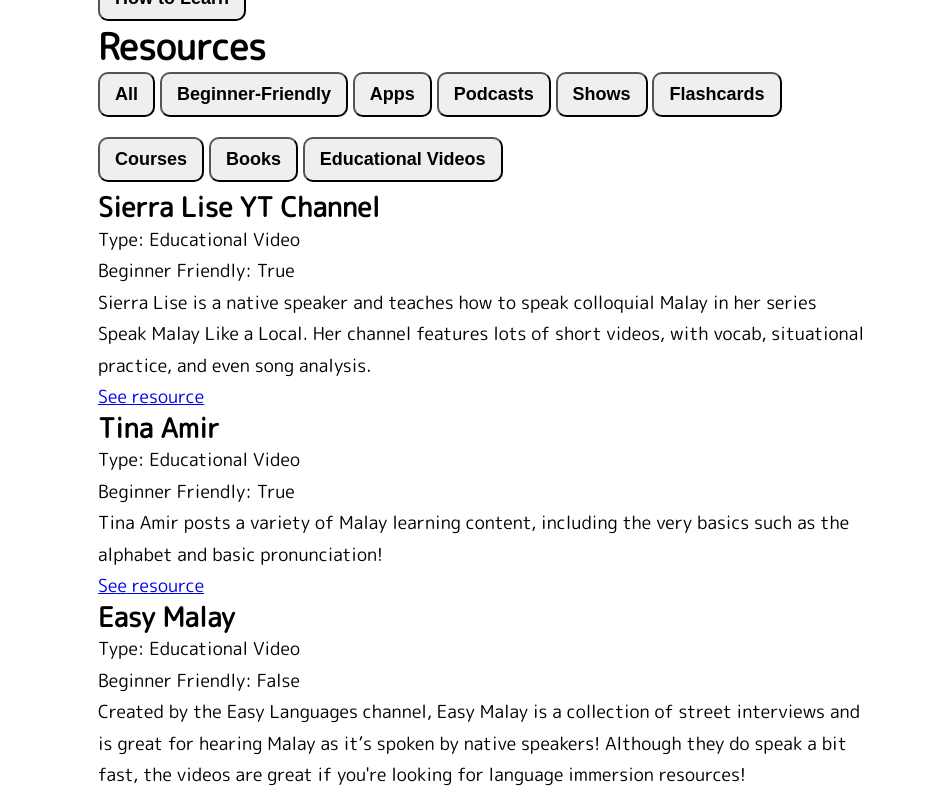
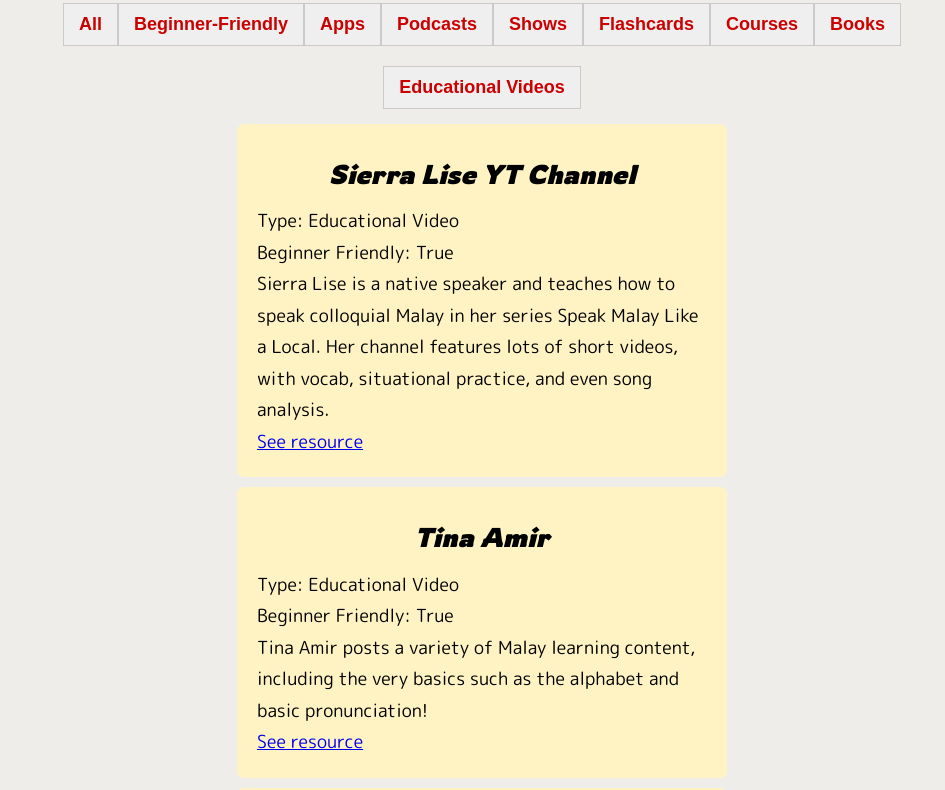
Before and after one commit to warramma/learningmalay, a website with bundled scripts: page library.html in a window 1280 px wide. Shown: the part 721-1511 px from the top of the page, without its empty margins (158-1103 px from the left). Built offline with nearby package versions, Linux system fonts and the light colour scheme.

Commit message:
style resource page

```diff
--- a/library.html
+++ b/library.html
@@ -33,7 +33,6 @@
                 <li>Lastly, remember that this will take time! It is hard to learn a new language, so pat yourself on the back for taking this first step!</li>
             </ul>
             <p>For more on mindset as well as general tips and suggested activities, visit <a href="./how.html">How</a></p>
-            <a href="./how.html"><button>How to Learn</button></a>
         </div>
         <h1>Resources</h1>
         <div id="button-container">
--- a/style.css
+++ b/style.css
@@ -19,6 +19,7 @@
     flex-direction: column;
     line-height: 1.75em;
     font-family: "M PLUS Rounded 1c", sans-serif;
+    background-color: rgb(238, 237, 233);
 }
 /*--------NAV--------*/
 header{
@@ -171,25 +172,57 @@
     display: flex;
     flex-direction: column;
     padding: 30px;
-    width: 60%;
+    width: 70%;
     margin: 0 auto;
-    margin-top: 100px;
+    margin-top: 40px;
 }
 .how-main ul, .library-main ul{
     margin-left: 50px;
 }
 
+.library-main h1, .how-main h1{
+    margin: 30px 0px;
+    font-size: 60px;
+    color: rgb(58, 58, 162);
+    font-family: "Rowdies", sans-serif;
+    text-shadow: rgb(255, 247, 9) 1px 0 10px;
+}
+h2, h3, h4{
+    margin: 15px 0px;
+    font-family: "Rowdies", sans-serif;
+}
 /*=========LIBRARY STYLING-================*/
 #resources-container{
     display: flex;
     flex-wrap: wrap;
     justify-content: space-around;
 }
-.game-card{
+.resource-card{
     background-color: #FFFFFF;
-    padding: 1%;
-    margin: 1%;
-    width: 300px;
+    padding: 20px;
+    margin: 5px;
+    width: 450px;
+    text-align: left;
+    border-radius: 7px;
+    background-color: rgb(255, 243, 196);
+}
+.resource-card h2{
     text-align: center;
-    border-radius: 7px;
+    margin-bottom: 15px;
+    font-style: italic;
 }
+#button-container{
+    display: flex;
+
+    flex-wrap: wrap;
+    justify-content: center;
+}
+#button-container button{
+    border: 1px solid rgb(206, 201, 201);
+    border-radius: 0;
+    color: var(--malaysia-red);
+}
+#button-container button:hover{
+    color: white;
+    background-color: var(--malaysia-red);
+}
```
